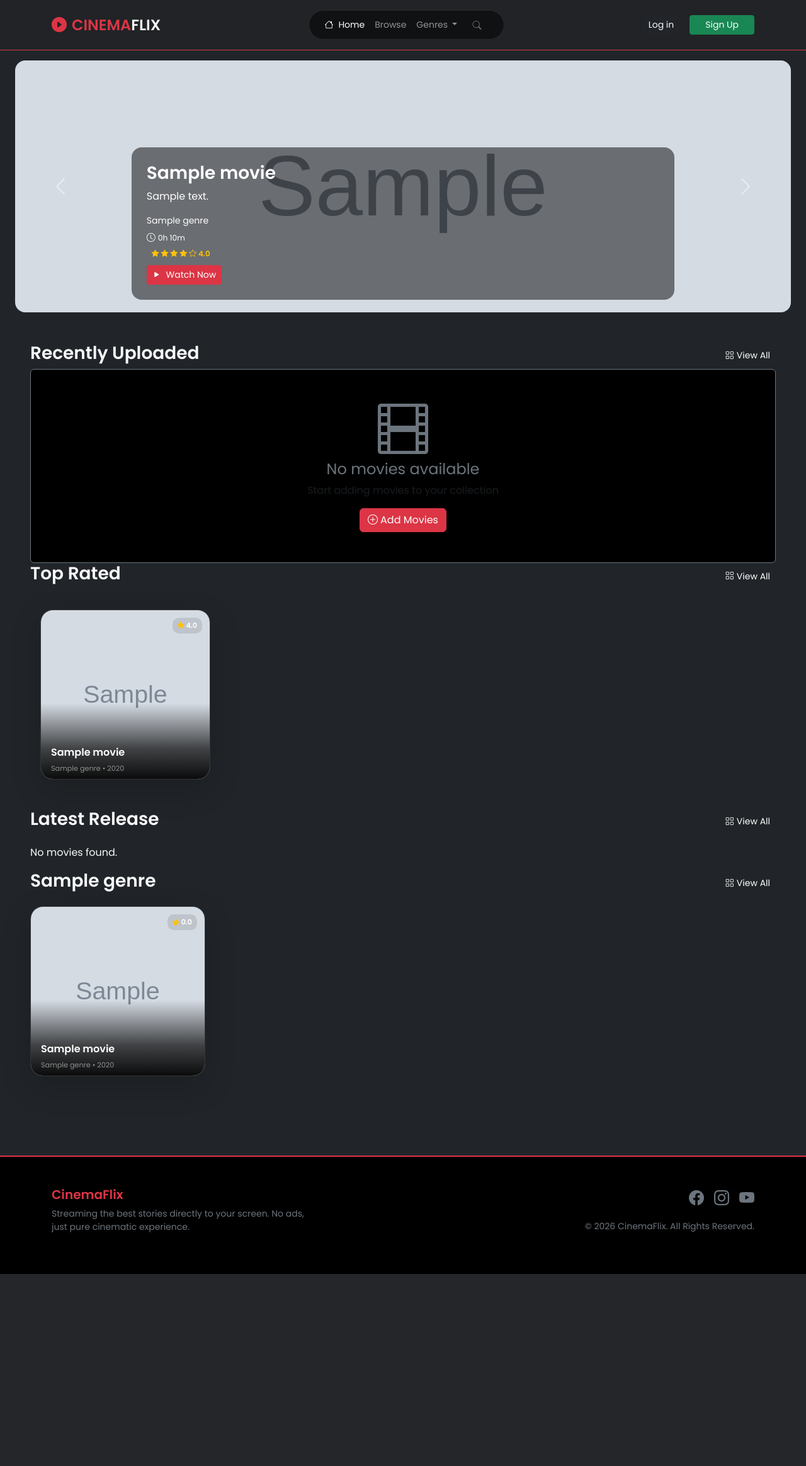
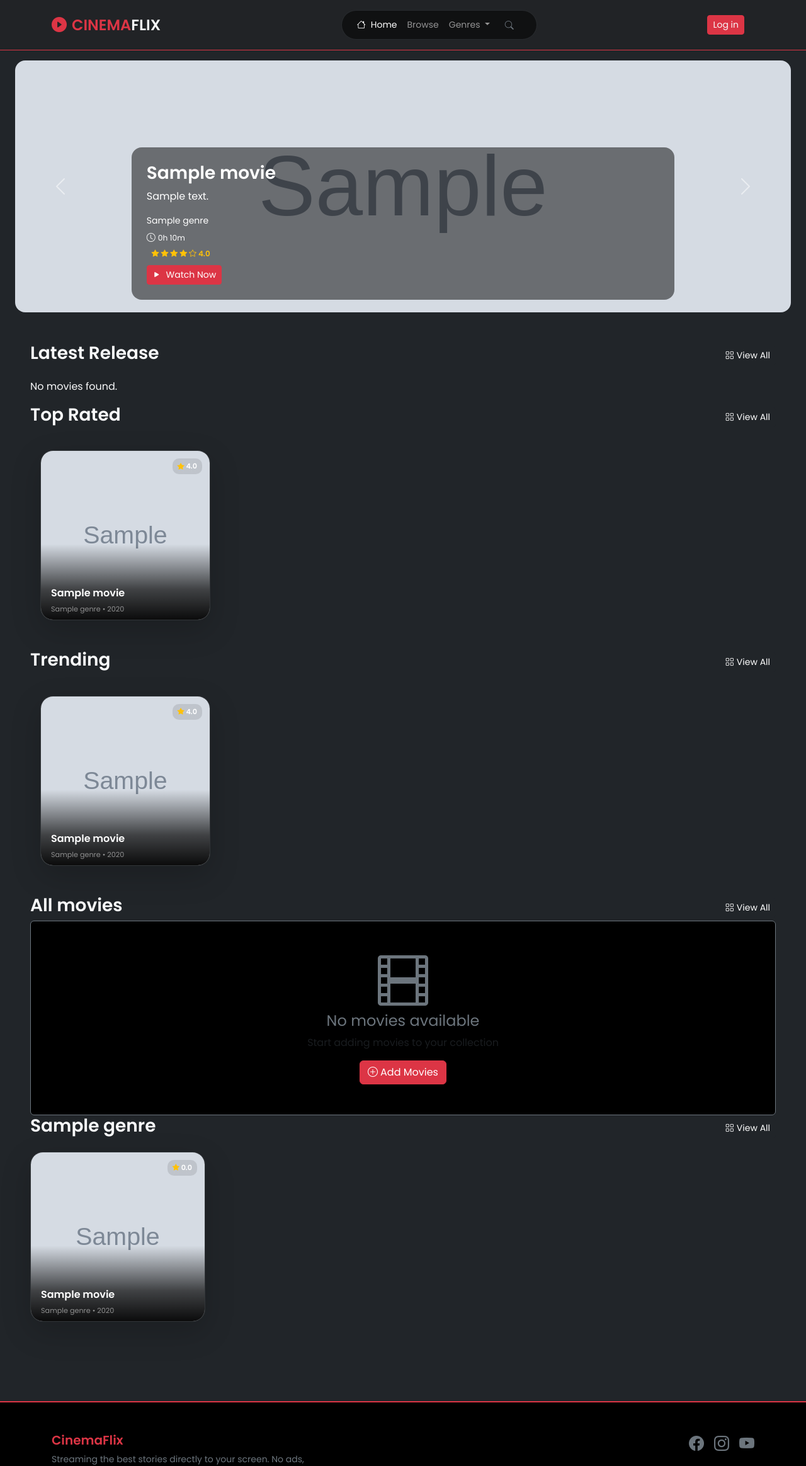
Before and after one commit to ridayasth4/moviesite, a Django app: page / in a window 1280 px wide. Shown: the top 2328 px of the page at 63% size. Before the commit the page ends 2023 px from the top, so only its background shows below. Run offline with Django 5.2, Linux system fonts and the light colour scheme; tables that the repository leaves empty hold one stand-in row (values such as "Sample post"); grey boxes marked "Sample" are stand-in pictures.

Commit message:
fixedtoprating/search/trending section

```diff
--- a/movies/templates/movies/base.html
+++ b/movies/templates/movies/base.html
@@ -57,7 +57,7 @@
                 <li class="nav-item ms-lg-3">
                     <form method="get" action="{% url 'movie_list' %}" class="search-pill d-flex align-items-center mt-2">
                         <i class="bi bi-search text-secondary me-3"></i>
-                        <input type="text" name="q" class="search-input" placeholder="Search...">
+                        <input type="text" name="q" class="search-input" placeholder="Search..." value="{{ request.GET.q }}">
                     </form>
                 </li>
             </ul>
@@ -75,8 +75,8 @@
                         </ul>
                     </div>
                 {% else %}
-                    <a href="{% url 'login' %}" class="btn btn-dark text-light text-decoration-none me-3 btn-sm">Log in</a>
-                    <a href="{% url 'register' %}" class="btn btn-success px-4 btn-sm">Sign Up</a>
+                    <a href="{% url 'login' %}" class="btn btn-danger text-light text-decoration-none me-3 btn-sm">Log in</a>
+                    <!-- <a href="{% url 'register' %}" class="btn btn-success px-4 btn-sm">Sign Up</a> -->
                 {% endif %}
             </div>
         </div>
--- a/movies/templates/movies/home.html
+++ b/movies/templates/movies/home.html
@@ -63,47 +63,6 @@
 
 {% block content %}
 
-<!-- Latest Movies -->
-<section>
-  <div class="d-flex justify-content-between align-items-center">
-    <h3 class="text-light fw-bold">Recently Uploaded</h3>
-    <a href="{% url 'movie_list' %}" class="btn btn-dark btn-sm"><i class="bi bi-grid me-1"></i>View All</a>
-  </div>
-
-  {% if other_movies %}
-  <div class="row row-cols-2 row-cols-sm-3 row-cols-md-4 row-cols-lg-5 g-4 p-3">
-    {% for movie in other_movies %}
-      {% include 'movies/movie_card.html' with movie=movie delay=forloop.counter0 user_fav_ids=user_fav_ids %}
-    {% endfor %}
-  </div>
-  {% else %}
-  <div class="text-center py-5 bg-black rounded border border-secondary">
-    <i class="bi bi-film display-1 text-secondary mb-3"></i>
-    <h4 class="text-secondary mb-2">No movies available</h4>
-    <p class="text-muted mb-3">Start adding movies to your collection</p>
-    <a href="{% url 'movie_list' %}" class="btn btn-danger"><i class="bi bi-plus-circle me-1"></i>Add Movies</a>
-  </div>
-  {% endif %}
-</section>
-
-<!-- Top Rated / Trending -->
-<section>
-  <div class="d-flex justify-content-between align-items-center mb-3">
-    <h3 class="text-light fw-bold">Top Rated</h3>
-    <a href="{% url 'movie_list' %}" class="btn btn-dark btn-sm"><i class="bi bi-grid me-1"></i>View All</a>
-  </div>
-
-  {% if trending_movies %}
-  <div class="row row-cols-2 row-cols-sm-3 row-cols-md-4 row-cols-lg-5 g-4 p-3">
-    {% for movie in trending_movies %}
-      {% include 'movies/movie_card.html' with movie=movie delay=forloop.counter0 user_fav_ids=user_fav_ids %}
-    {% endfor %}
-  </div>
-  {% else %}
-  <p class="text-secondary">No trending movies at the moment.</p>
-  {% endif %}
-</section>
-
 <!-- Latest Release -->
 <section>
   <div class="d-flex justify-content-between align-items-center mb-3">
@@ -124,6 +83,66 @@
 {% endif %}
 </section>
 
+<!-- Top Rated -->
+<section>
+  <div class="d-flex justify-content-between align-items-center mb-3">
+    <h3 class="text-light fw-bold">Top Rated</h3>
+    <a href="{% url 'top_rated_movies' %}" class="btn btn-dark btn-sm"><i class="bi bi-grid me-1"></i>View All</a>
+  </div>
+
+  {% if trending_movies %}
+  <div class="row row-cols-2 row-cols-sm-3 row-cols-md-4 row-cols-lg-5 g-4 p-3">
+    {% for movie in trending_movies %}
+      {% include 'movies/movie_card.html' with movie=movie delay=forloop.counter0 user_fav_ids=user_fav_ids %}
+    {% endfor %}
+  </div>
+  {% else %}
+  <p class="text-secondary">No trending movies at the moment.</p>
+  {% endif %}
+</section>
+
+<!-- Trending -->
+<section>
+  <div class="d-flex justify-content-between align-items-center mb-3">
+    <h3 class="text-light fw-bold">Trending</h3>
+    <a href="{% url 'trending_movies' %}" class="btn btn-dark btn-sm">
+      <i class="bi bi-grid me-1"></i>View All
+    </a>
+  </div>
+
+  {% if trending_movies %}
+  <div class="row row-cols-2 row-cols-sm-3 row-cols-md-4 row-cols-lg-5 g-4 p-3">
+    {% for movie in trending_movies %}
+      {% include 'movies/movie_card.html' with movie=movie delay=forloop.counter0 user_fav_ids=user_fav_ids %}
+    {% endfor %}
+  </div>
+  {% else %}
+    <p class="text-secondary">No trending movies right now.</p>
+  {% endif %}
+</section>
+
+<!-- Latest Upload / All movies -->
+<section>
+  <div class="d-flex justify-content-between align-items-center">
+    <h3 class="text-light fw-bold">All movies</h3>
+    <a href="{% url 'movie_list' %}" class="btn btn-dark btn-sm"><i class="bi bi-grid me-1"></i>View All</a>
+  </div>
+
+  {% if other_movies %}
+  <div class="row row-cols-2 row-cols-sm-3 row-cols-md-4 row-cols-lg-5 g-4 p-3">
+    {% for movie in other_movies %}
+      {% include 'movies/movie_card.html' with movie=movie delay=forloop.counter0 user_fav_ids=user_fav_ids %}
+    {% endfor %}
+  </div>
+  {% else %}
+  <div class="text-center py-5 bg-black rounded border border-secondary">
+    <i class="bi bi-film display-1 text-secondary mb-3"></i>
+    <h4 class="text-secondary mb-2">No movies available</h4>
+    <p class="text-muted mb-3">Start adding movies to your collection</p>
+    <a href="{% url 'movie_list' %}" class="btn btn-danger"><i class="bi bi-plus-circle me-1"></i>Add Movies</a>
+  </div>
+  {% endif %}
+</section>
 
 <!-- Movies by Genre -->
 {% for genre, movies in movies_by_genre.items %}
--- a/movies/urls.py
+++ b/movies/urls.py
@@ -14,7 +14,9 @@ urlpatterns = [
     path('movies/<int:movie_id>/favorite/', views.toggle_favorite, name='toggle_favorite'),
     path('movies/<int:movie_id>/review/', views.add_review, name='add_review'),
     path('movies/latest/', views.movie_list, {'filter_type': 'latest'}, name='latest_movies'),
+    path('movies/top-rated/', views.movie_list, {'filter_type': 'top-rated'}, name='top_rated_movies'),
+    path('movies/trending/', views.movie_list, {'filter_type': 'trending'}, name='trending_movies'),
 
     # Favorites
-    path('favorites/', views.favorites_list, name='favorites'),
+    path('movies/favorites/', views.favorites_list, name='favorites'),
 ]
--- a/movies/views.py
+++ b/movies/views.py
@@ -5,7 +5,7 @@ from django.contrib.auth.models import User
 from django.contrib import messages
 from .models import Movie, Favorite, Review, Genre
 from django.core.paginator import Paginator
-from django.db.models import Avg, Prefetch
+from django.db.models import Avg, Prefetch, Q
 
 # ---------------- Home ----------------
 from django.db.models import Count
@@ -38,7 +38,7 @@ def home(request):
     # Latest releases (by release_date)
     latest_movies = Movie.objects.select_related('genre') \
         .exclude(id__in=featured_movies.values_list('id', flat=True)) \
-        .order_by('-release_date')[:5]
+        .order_by('-release_date')[:4]
 
 
     # User favorites
@@ -133,6 +133,14 @@ def register_view(request):
 # ---------------- Movie List ----------------
 def movie_list(request, genre_id=None, filter_type=None):
     movies = Movie.objects.select_related('genre')
+    # 🔍 SEARCH
+    query = request.GET.get('q')
+    if query:
+        movies = movies.filter(
+            Q(title__icontains=query) |
+            Q(description__icontains=query) |
+            Q(genre__name__icontains=query)
+        )
     selected_genre = None
 
     # Filter by genre
@@ -189,6 +197,8 @@ def movie_list(request, genre_id=None, filter_type=None):
         'user_fav_ids': user_fav_ids,
         'selected_genre': selected_genre,
         'filter_type': filter_type,
+        'search_query': query,
+
     })
 
 # ---------------- Movie Detail ----------------
```
Also changed, not shown: movies/templates/movies/movie_list.html (+12 -2 lines).
